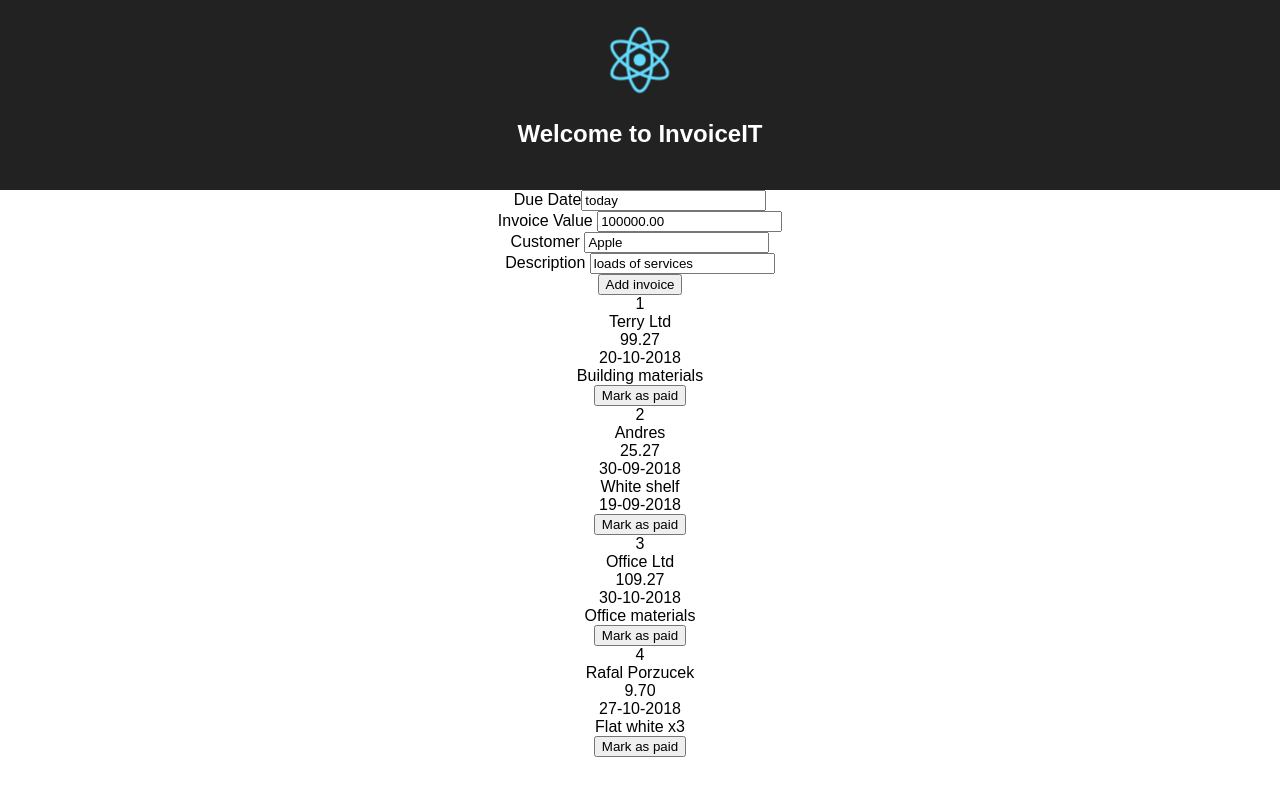
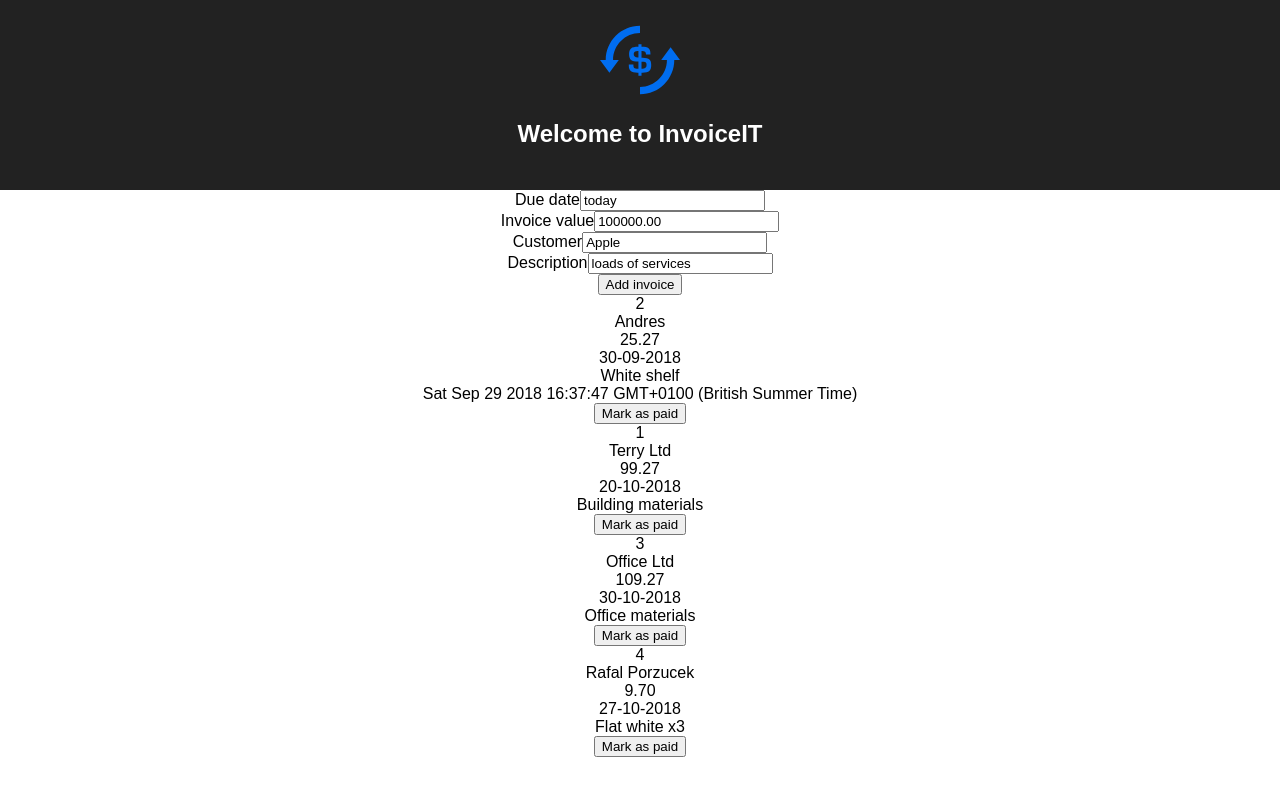
Before and after one commit to Cantem/invoice-tracker, a React (Create React App) app: page / in a window 1280 px wide. Shown: the top 796 px of the page. Built offline with nearby package versions, Linux system fonts and the light colour scheme.

Commit message:
Sort and mark as paid working

```diff
--- a/public/index.html
+++ b/public/index.html
@@ -1,5 +1,6 @@
 <!DOCTYPE html>
 <html lang="en">
+
 <head>
   <meta charset="utf-8">
   <meta name="viewport" content="width=device-width, initial-scale=1, shrink-to-fit=no">
@@ -10,6 +11,7 @@
     -->
   <link rel="manifest" href="%PUBLIC_URL%/manifest.json">
   <link rel="shortcut icon" href="%PUBLIC_URL%/favicon.ico">
+  <link type="text/css" href="../static/style.css">
   <!--
       Notice the use of %PUBLIC_URL% in the tags above.
       It will be replaced with the URL of the `public` folder during the build.
@@ -21,6 +23,7 @@
     -->
   <title>React App</title>
 </head>
+
 <body>
   <noscript>
     You need to enable JavaScript to run this app.
@@ -37,4 +40,5 @@
       To create a production bundle, use `npm run build` or `yarn build`.
     -->
 </body>
+
 </html>
--- a/src/App.css
+++ b/src/App.css
@@ -3,7 +3,6 @@
 }
 
 .App-logo {
-  animation: App-logo-spin infinite 20s linear;
   height: 80px;
 }
 
@@ -21,8 +20,3 @@
 .App-intro {
   font-size: large;
 }
-
-@keyframes App-logo-spin {
-  from { transform: rotate(0deg); }
-  to { transform: rotate(360deg); }
-}
--- a/src/App.js
+++ b/src/App.js
@@ -45,7 +45,6 @@ class App extends Component {
 
   markAsPaid(id) {
     const result = Object.assign({}, this.state.invoices[id]);
-
     result.isPaid = new Date().toString();
 
     this.setState(prevState => {
--- a/src/components/Form.js
+++ b/src/components/Form.js
@@ -7,51 +7,72 @@ export default class Form extends Component {
       ...this.props.initialState
     };
 
-    this.handleChange = this.handleChange.bind(this);
+    this.invoiceValue = React.createRef();
+    this.dueDate = React.createRef();
+    this.customer = React.createRef();
+    this.description = React.createRef();
+
+    this.handelChange = this.handelChange.bind(this);
   }
-
-  handleChange(event) {
-    this.setState(prevState => ({
-      ...prevState,
-      [event.target.name]: event.target.value
+  handelChange(event) {
+    this.setState(preveState => ({
+      ...preveState,
+      invoiceValue: this.invoiceValue.current.value,
+      dueDate: this.dueDate.current.value,
+      customer: this.customer.current.value,
+      description: this.description.current.value
     }));
   }
-
   render() {
     return (
       <form
-        onChange={event => this.handleChange(event)}
+        className="form"
+        onChange={event => this.handelChange(event)}
         onSubmit={event => this.props.saveToStorage(event, this.state)}
       >
         <div>
-          <label>Due Date</label>
-          <input name="dueDate" type="text" defaultValue={this.state.dueDate} />
+          <label>Due date</label>
+          <input
+            className="form-field"
+            ref={this.dueDate}
+            name="dueDate"
+            type="text"
+            defaultValue={this.state.dueDate}
+          />
         </div>
         <div>
-          <label> Invoice Value </label>
+          <label>Invoice value</label>
           <input
+            className="form-field"
+            ref={this.invoiceValue}
             name="invoiceValue"
             type="text"
             defaultValue={this.state.invoiceValue}
           />
         </div>
         <div>
-          <label> Customer </label>
+          <label>Customer</label>
           <input
+            className="form-field"
+            ref={this.customer}
             name="customer"
             type="text"
             defaultValue={this.state.customer}
           />
-        </div>
           <div>
-          <label> Description </label>
+            <label>Description</label>
             <input
+              className="form-field"
+              ref={this.description}
               name="description"
               type="text"
               defaultValue={this.state.description}
             />
           </div>
-        <button> Add invoice </button>
+        </div>
+        <button className="button" type="submit">
+          Add invoice
+        </button>
       </form>
     );
   }
--- a/src/components/InvoiceList.js
+++ b/src/components/InvoiceList.js
@@ -2,22 +2,26 @@ import React, { Component } from "react";
 
 export default class InvoiceList extends Component {
   render() {
+    const sorted = Object.values(this.props.invoices).sort(function(a, b) {
       return (
-      <div>
-        {Object.entries(this.props.invoices).map(([id, invoice]) => (
-          <div key={id}>
+        (a.isPaid === null) - (b.isPaid === null) ||
+        -(a.isPaid > b.isPaid) ||
+        +(a.isPaid < b.isPaid)
+      );
+    });
+
+    return sorted.map(invoice => (
+      <div key={invoice.id}>
         <div>{invoice.id}</div>
         <div>{invoice.customer}</div>
         <div>{invoice.invoiceValue}</div>
         <div>{invoice.dueDate}</div>
         <div>{invoice.description}</div>
         <div>{invoice.isPaid}</div>
-            <button onClick={() => this.props.markAsPaid(id)}>
+        <button onClick={() => this.props.markAsPaid(invoice.id)}>
           Mark as paid
         </button>
       </div>
-        ))}
-      </div>
-    );
+    ));
   }
 }
--- a/src/mockData.js
+++ b/src/mockData.js
@@ -13,7 +13,7 @@ export const mockCustomerData = {
     invoiceValue: "25.27",
     customer: "Andres",
     description: "White shelf",
-    isPaid: "19-09-2018"
+    isPaid: "Sat Sep 29 2018 16:37:47 GMT+0100 (British Summer Time)"
   },
   "3": {
     id: "3",
--- /dev/null
+++ b/static/style.css
@@ -0,0 +1,29 @@
+* {
+  box-sizing: border-box;
+}
+
+.form {
+  width: 100%;
+  padding: 12px;
+  border: 1px solid #ccc;
+  border-radius: 4px;
+  resize: vertical;
+}
+
+.form-field {
+  width: 50%;
+}
+
+.button {
+  background-color: #033893;
+  color: white;
+  padding: 12px 20px;
+  border: none;
+  border-radius: 4px;
+  cursor: pointer;
+  float: right;
+}
+
+button :hover {
+  background-color: #0f3be9;
+}
```
Also changed, not shown: src/logo.svg. Lines whose indentation alone changed are shown as unchanged.
